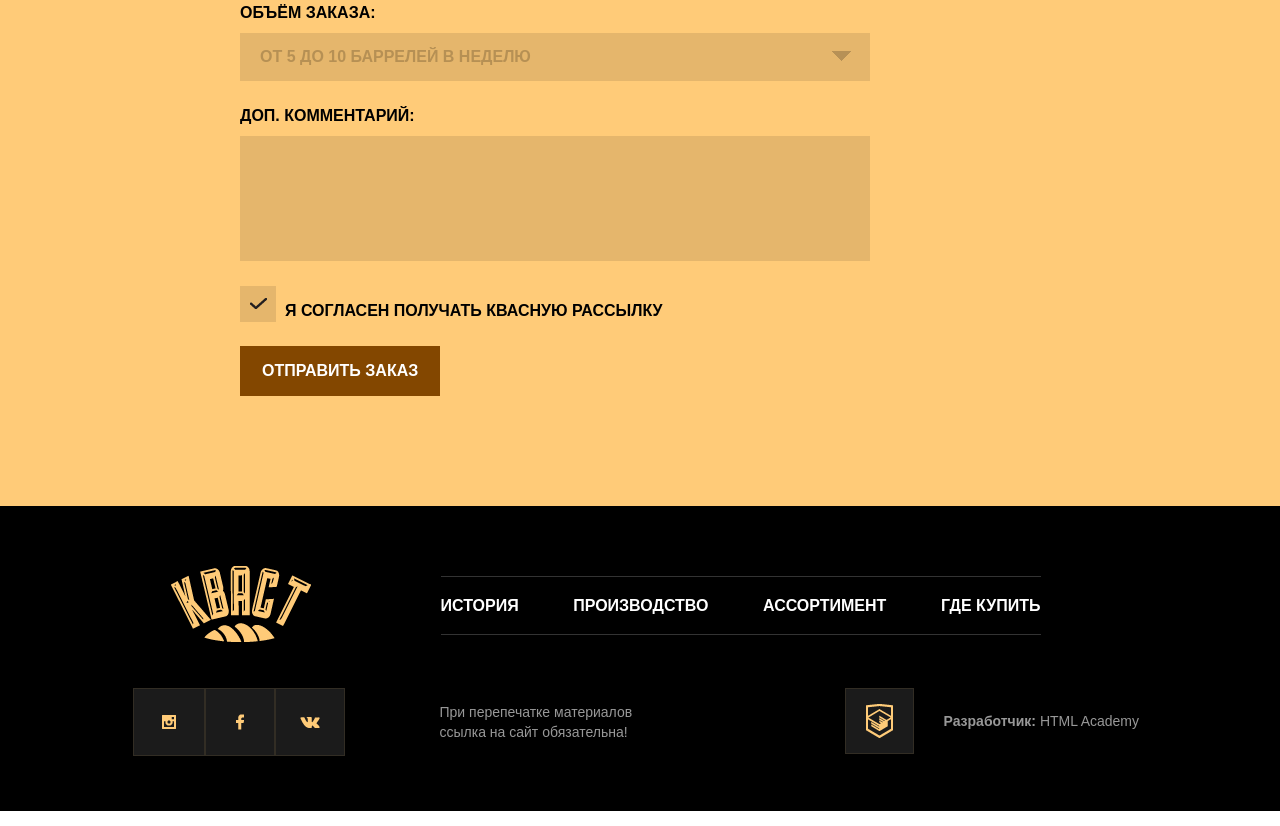
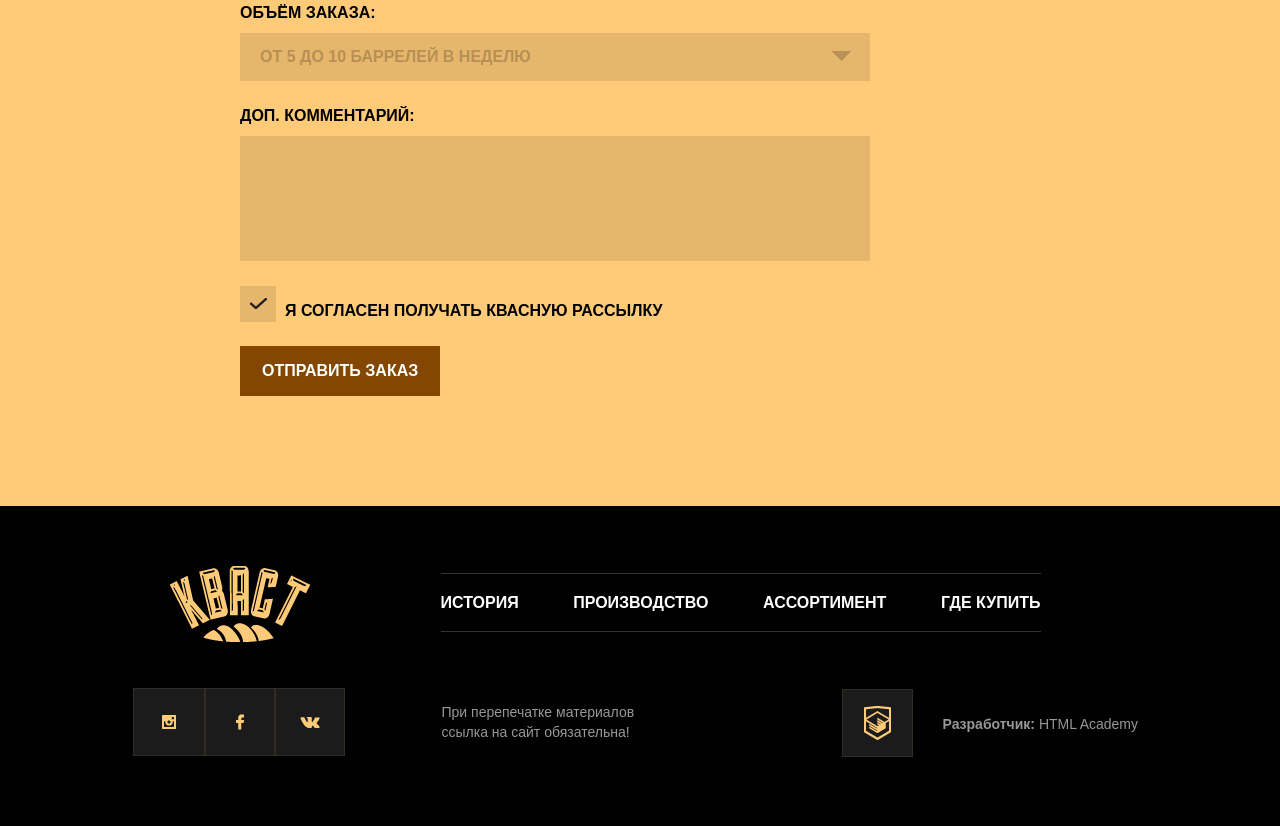
Before and after one commit to sbbjss/kvast, a plain HTML site: page index.html in a window 1280 px wide. Shown: the part 4496-5322 px from the top of the page. Drawn offline with Linux system fonts and the light colour scheme.

Commit message:
htmlacademy challenge completed

```diff
--- a/css/stylesheet_temp.css
+++ b/css/stylesheet_temp.css
@@ -106,6 +106,7 @@ body {
 
 .main-nav a:hover::after {
     background-color: rgba(255, 255, 255, 1);
+    z-index: 10;
 }
 
 .promo {
@@ -765,6 +766,7 @@ label[for=amount]::after {
 .footer {
     min-height: 245px;
     padding-top: 60px;
+    padding-bottom: 15px;
     background-color: #000000;
 }
 
@@ -775,11 +777,29 @@ label[for=amount]::after {
     float: left;
     width: 140px;
     height: 76px;
-    margin-left: 38px;
+    margin-left: 37px;
+}
+
+.footer-top {
+
 }
 
 .footer-top .main-nav {
-    margin-left: 130px;
+    margin-left: 131px;
+}
+
+.footer-top .main-nav {
+    top: -3px;
+}
+
+.footer-top .main-nav::after {
+    bottom: -2px;
+}
+
+.footer-top .main-nav::before,
+.footer-top .main-nav::after {
+    background-color: #333333;
+
 }
 
 .footer-bottom {
@@ -790,9 +810,11 @@ label[for=amount]::after {
 
 .footer-social {
     float: left;
+    height: 68px;
+    width: 214px;
     margin: 0 95px 0 0;
+    padding: 0;
     font-size: 0;
-    padding: 0;
     vertical-align: middle;
 }
 
@@ -831,17 +853,20 @@ label[for=amount]::after {
 
 .footer-social + p {
     float: left;
-    width: 195px;
-    margin-right: 210px;
+    width: 200px;
+    margin-right: 200px;
     line-height: 20px;
 }
 
 .footer-copyright {
     float: left;
+    width: 300px;
+    padding-top: 1px;
+    height: 68px;
 }
 
 .footer-copyright img {
-    padding: 15px 20px;
+    padding: 16px 21px;
     margin-right: 30px;
 }
 
--- a/index.html
+++ b/index.html
@@ -245,8 +245,8 @@
 </div>
 
 <div class="footer">
-    <div class="container clearfix">
-        <div class="footer-top">
+    <div class="container">
+        <div class="footer-top clearfix">
             <img class="header-logo" src="img/logo.png" width="140" height="76" alt="Логотип">
             <ul class="main-nav clearfix">
                 <li><a href="#">История</a></li>
@@ -256,7 +256,7 @@
             </ul>
         </div>
     </div>
-    <div class="container clearfix">
+    <div class="container">
         <div class="footer-bottom clearfix">
             <div class="footer-social">
                 <a id="instagram" href="#">Инстаграм</a>
```
